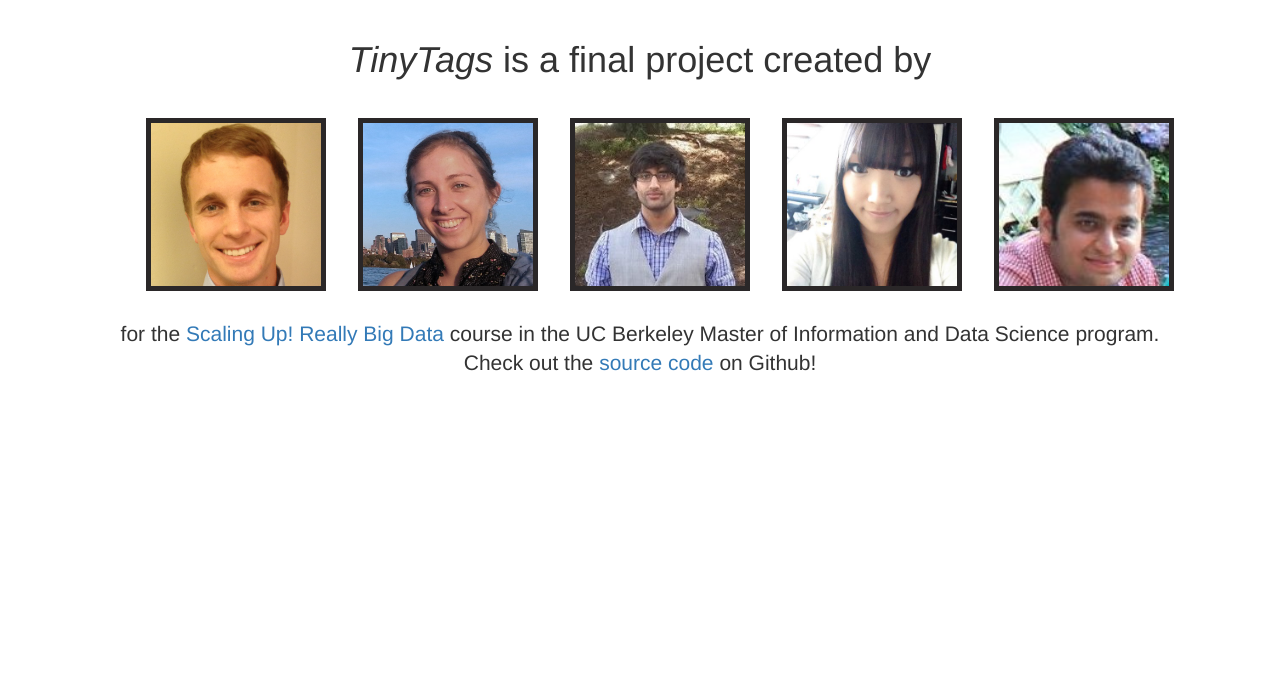
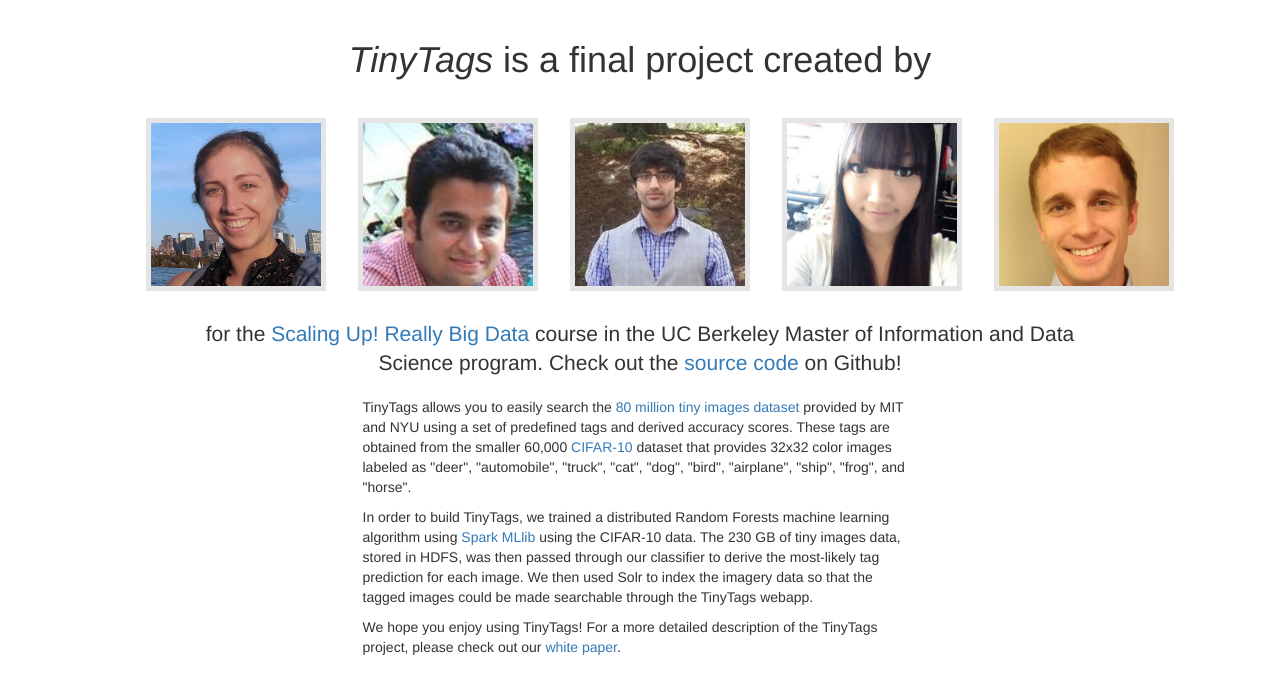
Before and after one commit to Erin-Boehmer/MIDS_tinytags, a Flask app: page /about.html in a window 1280 px wide. Shown: the part 52-746 px from the top of the page. Run offline with Flask 2, Linux system fonts and the light colour scheme; some libraries are stand-ins or nearby versions.

Commit message:
Updated about page

```diff
--- a/webapp/static/css/tinytags.css
+++ b/webapp/static/css/tinytags.css
@@ -24,7 +24,7 @@
 }
 
 .photo-grid li {
-    border: 5px solid #2a2728;
+    border: 5px solid #e5e5e5;
     display: inline-block;
     margin: 1em;
     width: 180px;
--- a/webapp/templates/about.html
+++ b/webapp/templates/about.html
@@ -5,46 +5,64 @@
     <center><h1><em>TinyTags</em> is a final project created by</h1></center>
 </div>
 <ul class="photo-grid">
-    <li>
-        <a href="http://www.ischool.berkeley.edu/people/students/zacharybeaver">
+    <li><a href="https://www.linkedin.com/in/erinboehmer" target="_blank">
+            <figure>
+                <img src="{{ url_for('static', filename='img/erin.jpg') }}" height="170" width="170">
+                <figcaption><p>Erin</p></figcaption>
+            </figure>
+        </a>
+    </li>
+    <li><a href="http://www.ischool.berkeley.edu/people/students/kunalshah" target="_blank">
+            <figure>
+                <img src="{{ url_for('static', filename='img/kunal.jpg') }}" height="170" width="170">
+                <figcaption><p>Kunal</p></figcaption>
+            </figure>
+        </a>
+    </li>
+    <li><a href="http://www.ischool.berkeley.edu/people/students/nitinkohli" target="_blank">
+            <figure>
+                <img src="{{ url_for('static', filename='img/nitin.jpg') }}" height="170" width="170">
+                <figcaption><p>Nitin</p></figcaption>
+            </figure>
+        </a>
+    </li>
+    <li><a href="https://www.linkedin.com/in/sharonxlin" target="_blank">
+            <figure>
+                <img src="{{ url_for('static', filename='img/sharon.jpg') }}" height="170" width="170">
+                <figcaption><p>Sharon</p></figcaption>
+            </figure>
+        </a>
+    </li>
+    <li><a href="http://www.ischool.berkeley.edu/people/students/zacharybeaver" target="_blank">
             <figure>
                 <img src="{{ url_for('static', filename='img/zach.png') }}" height="170" width="170">
                 <figcaption><p>Zach</p></figcaption>
             </figure>
         </a>
     </li>
-    <li>
-        <a href="http://www.ischool.berkeley.edu/people/students/erinboehmer">
-            <figure>
-                <img src="{{ url_for('static', filename='img/erin.jpg') }}" height="170" width="170">
-                <figcaption><p>Erin</p></figcaption>
-            </figure>
-        </a>
-    </li>
-    <li><a href="http://www.ischool.berkeley.edu/people/students/nitinkohli">
-            <figure>
-                <img src="{{ url_for('static', filename='img/nitin.jpg') }}" height="170" width="170">
-                <figcaption><p>Nitin</p></figcaption>
-            </figure>
-        </a>
-    </li>
-    <li><a href="http://www.ischool.berkeley.edu/people/students/sharonlin">
-            <figure>
-                <img src="{{ url_for('static', filename='img/sharon.jpg') }}" height="170" width="170">
-                <figcaption><p>Sharon</p></figcaption>
-            </figure>
-        </a>
-    </li>
-    <li><a href="http://www.ischool.berkeley.edu/people/students/kunalshah">
-            <figure>
-                <img src="{{ url_for('static', filename='img/kunal.jpg') }}" height="170" width="170">
-                <figcaption><p>Kunal</p></figcaption>
-            </figure>
-        </a>
-    </li>
+
 </ul>
 
-<center><p class="lead">for the <a href="http://datascience.berkeley.edu/academics/curriculum/really-big-data/">Scaling Up! Really Big Data</a> course in the UC Berkeley Master of Information and Data Science program.<br> Check out the <a href="https://github.com/Erin-Boehmer/MIDS_tinytags">source code</a> on Github!</p></center>
+<div class="row">
+<div class="col-md-1"></div>
+<div class="col-md-10">
+<center><p class="lead">for the <a href="http://datascience.berkeley.edu/academics/curriculum/really-big-data/" target="_blank">Scaling Up! Really Big Data</a> course in the UC Berkeley Master of Information and Data Science program. Check out the <a href="https://github.com/Erin-Boehmer/MIDS_tinytags" target="_blank">source code</a> on Github!</p></center>
+</div>
+</div>
+
+<div class="row">
+<div class="col-md-3"></div>
+<div class="col-md-6">
+<p>TinyTags allows you to easily search the <a href="http://horatio.cs.nyu.edu/mit/tiny/data/index.html" target="_blank">80 million tiny images dataset</a> provided by MIT and NYU using a set of predefined tags and derived accuracy scores. These tags are obtained from the smaller 60,000 <a href="http://www.cs.toronto.edu/~kriz/cifar.html" target="_blank">CIFAR-10</a> dataset that provides 32x32 color images labeled as "deer", "automobile", "truck", "cat", "dog", "bird", "airplane", "ship", "frog", and "horse".
+</p>
+<p>
+In order to build TinyTags, we trained a distributed Random Forests machine learning algorithm using <a href="https://spark.apache.org/docs/1.2.1/mllib-guide.html" target="_blank">Spark MLlib</a> using the CIFAR-10 data. The 230 GB of tiny images data, stored in HDFS, was then passed through our classifier to derive the most-likely tag prediction for each image. We then used Solr to index the imagery data so that the tagged images could be made searchable through the TinyTags webapp.
+</p>
+<p>
+We hope you enjoy using TinyTags! For a more detailed description of the TinyTags project, please check out our <a href="https://docs.google.com/document/d/1rZvXK4HPYFSG-h5-H2tmdaEg9C9LiXay2vE6HWoRJhc/edit?usp=sharing" target="_blank">white paper</a>.
+</p>
+</div>
+</div>
 {% endblock %}
 
 {% block footer %}
```
